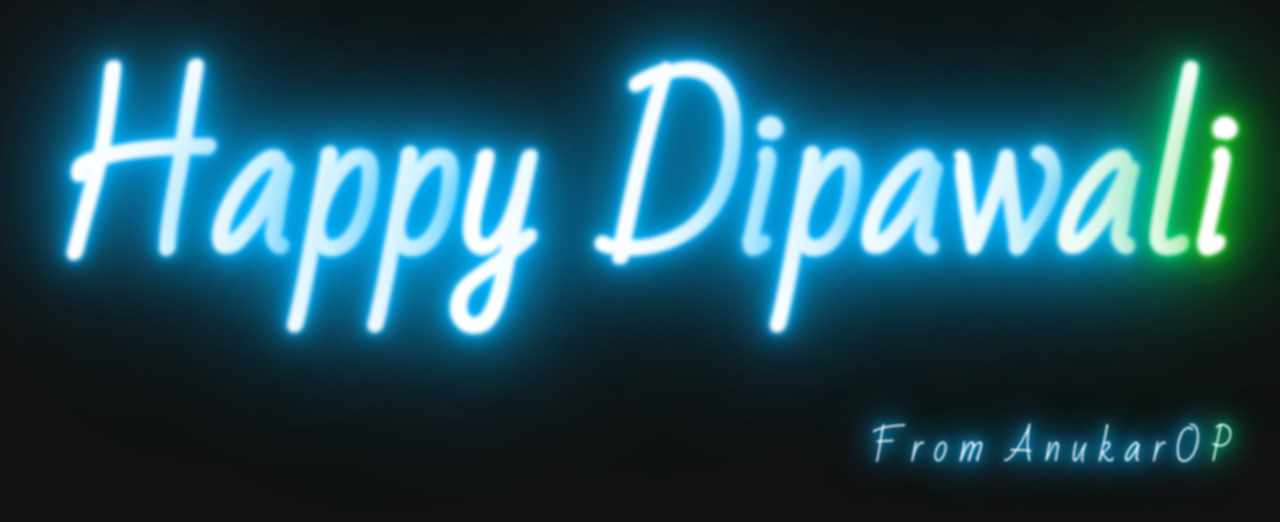
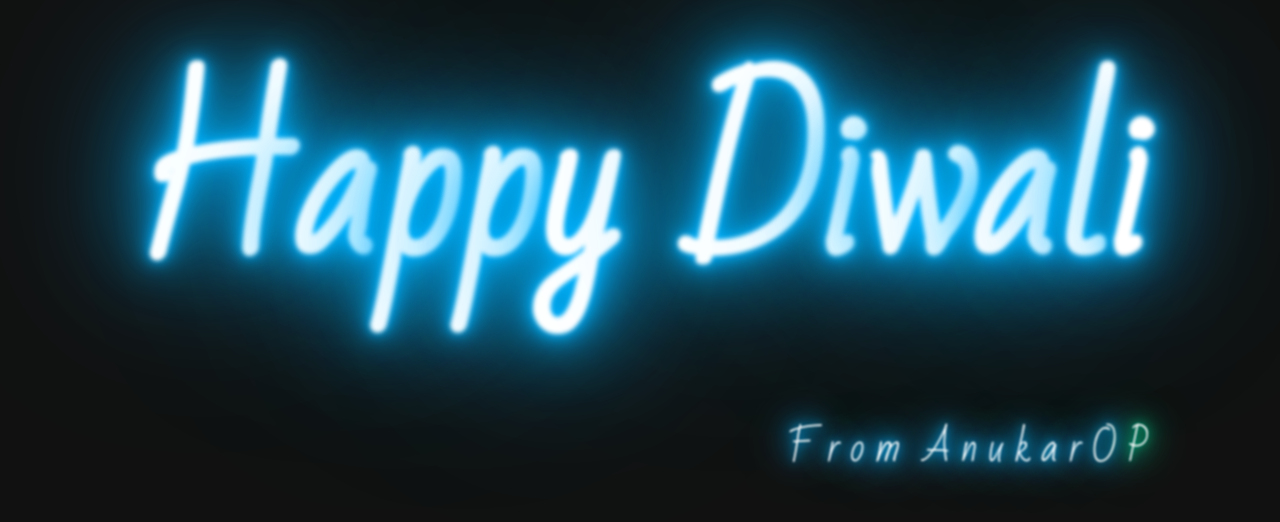
Before and after one commit to AnukarOP/Happy-Diwali-Dev, a plain HTML site: page index.html in a window 1280 px wide. Drawn offline with Linux system fonts and the light colour scheme.

Commit message:
Update index.html

```diff
--- a/index.html
+++ b/index.html
@@ -16,12 +16,10 @@
         <span style="--i: 5">y</span>
         <span style="--i: 6; margin-left: 5vw">D</span>
         <span style="--i: 7">i</span>
-        <span style="--i: 8">p</span>
+        <span style="--i: 8">w</span>
         <span style="--i: 9">a</span>
-        <span style="--i: 10">w</span>
-        <span style="--i: 11">a</span>
-        <span style="--i: 12">l</span>
-        <span style="--i: 13">i</span>
+        <span style="--i: 10">l</span>
+        <span style="--i: 11">i</span>
       </h2>
       <footer>
 	<span style="--i: 1">F</span>
```
